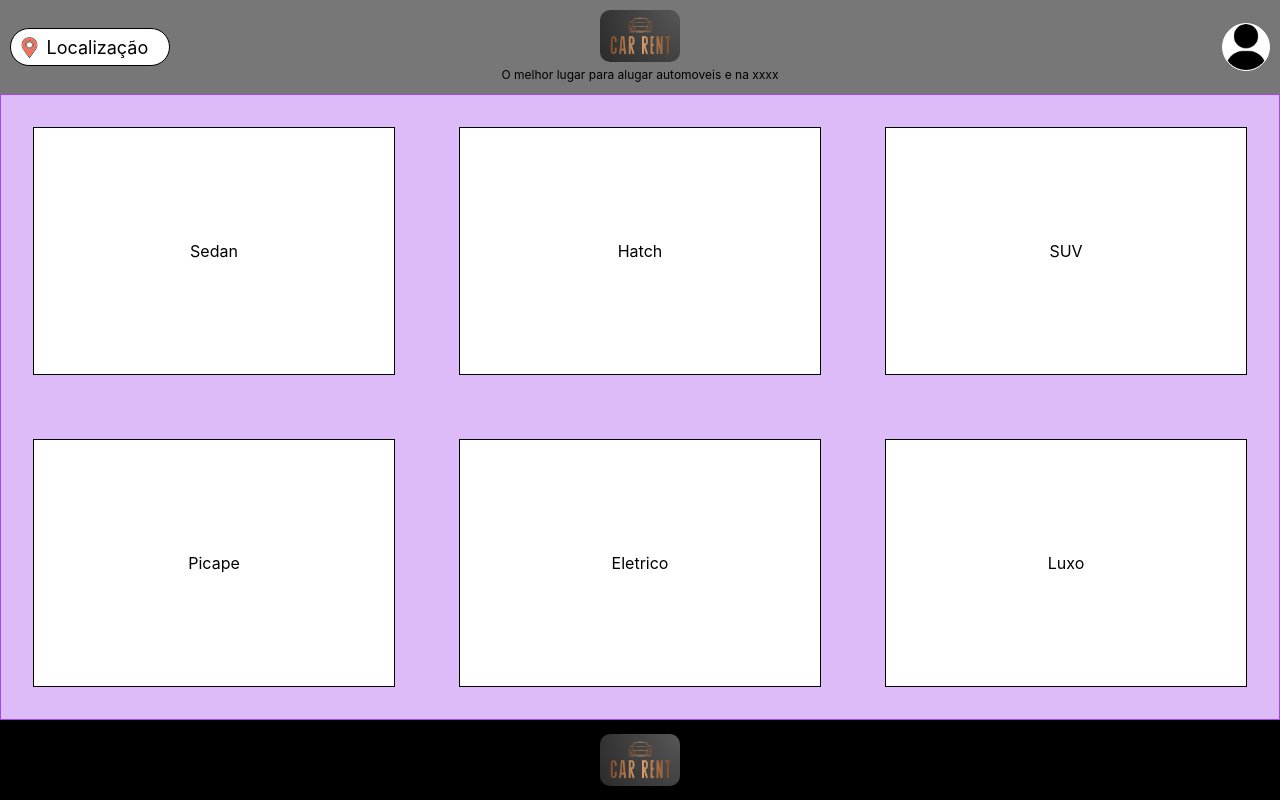
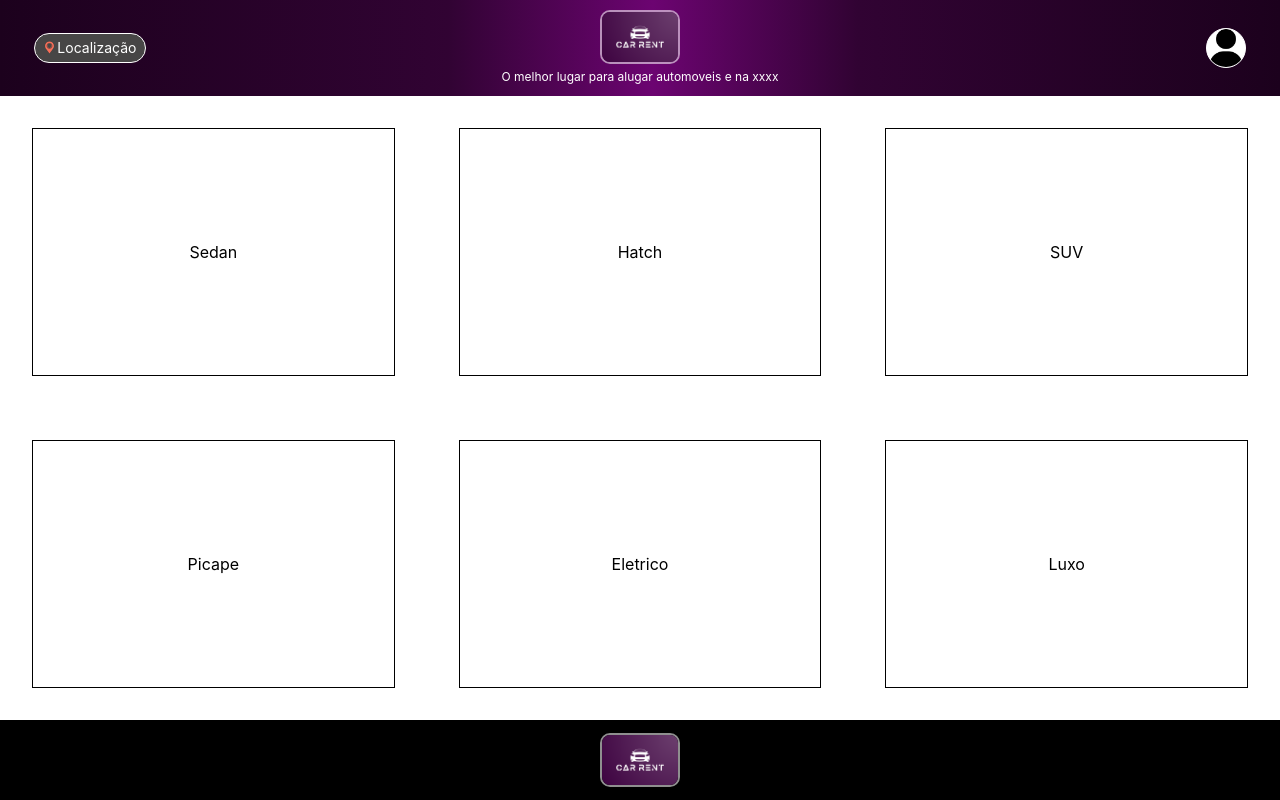
Before and after one commit to BrMD/rentcars, a React (Vite) app: page / in a window 1280 px wide. Built offline with nearby package versions, Linux system fonts and the light colour scheme.

Commit message:
styled some stuff

```diff
--- a/components/UI/Button/Button.css
+++ b/components/UI/Button/Button.css
@@ -2,8 +2,8 @@
   background: inherit;
   width: 6.4em;
   height: 2em;
-  font-size: 18px;
-  color: #000;
+  font-size: 14px;
+  color: inherit;
   border: none;
   text-align: center;
   cursor: pointer;
--- a/components/UI/Logo/Logo.css
+++ b/components/UI/Logo/Logo.css
@@ -1,6 +1,7 @@
 .logo {
   width: 5em;
   border-radius: 10px;
+  border: 2px solid rgba(255, 255, 255, 0.562);
   @media only screen and (max-width: 700px) {
     max-width: 3.3em;
   }
--- a/components/UI/User/User.css
+++ b/components/UI/User/User.css
@@ -1,6 +1,6 @@
 .user {
-  width: 3em;
-  height: 3em;
+  width: 2.5em;
+  height: 2.5em;
   border-radius: 100%;
   background: #fff;
   border: 1px solid #fff;
@@ -8,13 +8,14 @@
   justify-content: center;
   align-items: center;
   overflow: hidden;
+  margin-right: 1.5em;
   @media only screen and (max-width: 700px) {
     max-width: 2em;
     height: 2em;
   }
 }
 .image {
-  width: 3em;
+  width: 2.4em;
   @media only screen and (max-width: 700px) {
     max-width: 1.9em;
   }
--- a/src/header/Header.css
+++ b/src/header/Header.css
@@ -1,14 +1,22 @@
 .header {
-  background-color: #777777;
+  background: rgb(28, 1, 29);
+  background: linear-gradient(
+    90deg,
+    rgba(28, 1, 29, 1) 0%,
+    rgba(49, 3, 51, 1) 35%,
+    rgba(108, 4, 113, 1) 51%,
+    rgba(49, 3, 51, 1) 67%,
+    rgba(28, 1, 29, 1) 100%
+  );
   display: flex;
   justify-content: space-between;
   align-items: center;
-  color: #000;
+  color: #ffffff;
   padding: 10px;
 }
 .icon {
   background-color: inherit;
-  width: 1.3em;
+  width: 0.8em;
   border-radius: 20px;
   padding-left: 0.7em;
   margin: 0 0 0 0.5em;
@@ -18,19 +26,21 @@
   }
 }
 .buttonDiv {
+  margin-left: 1.5em;
   display: flex;
-  background-color: #fff;
+  background-color: #474646;
   align-items: center;
-  width: 10em;
+  width: 7em;
   border-radius: 20px;
   cursor: pointer;
-  border: 1px solid #000;
-  transition: background-color 0.7s;
+  border: 1px solid #ffffff;
+  transition: all 0.7s;
   @media only screen and (max-width: 700px) {
     width: 6em;
     height: 2em;
   }
 }
 .buttonDiv:hover {
-  background-color: #7a7a7a;
+  background-color: #ffffff;
+  color: #000000;
 }
--- a/src/homeContent/HomeContent.css
+++ b/src/homeContent/HomeContent.css
@@ -2,8 +2,7 @@
   display: grid;
   grid-template-columns: 1fr 1fr 1fr;
   height: auto;
-  background: #d3a6f8c2;
-  border: 1px solid #a246ee;
+  background: #fff;
   @media only screen and (max-width: 700px) {
     grid-template-columns: 1fr 1fr;
   }
--- a/tailwind.config.js
+++ b/tailwind.config.js
@@ -6,3 +6,4 @@ export default {
   },
   plugins: [],
 };
+//npx tailwindcss -i ./src/index.css -o ./dist/output.css --watch
```
Also changed, not shown: public/logo.png.
